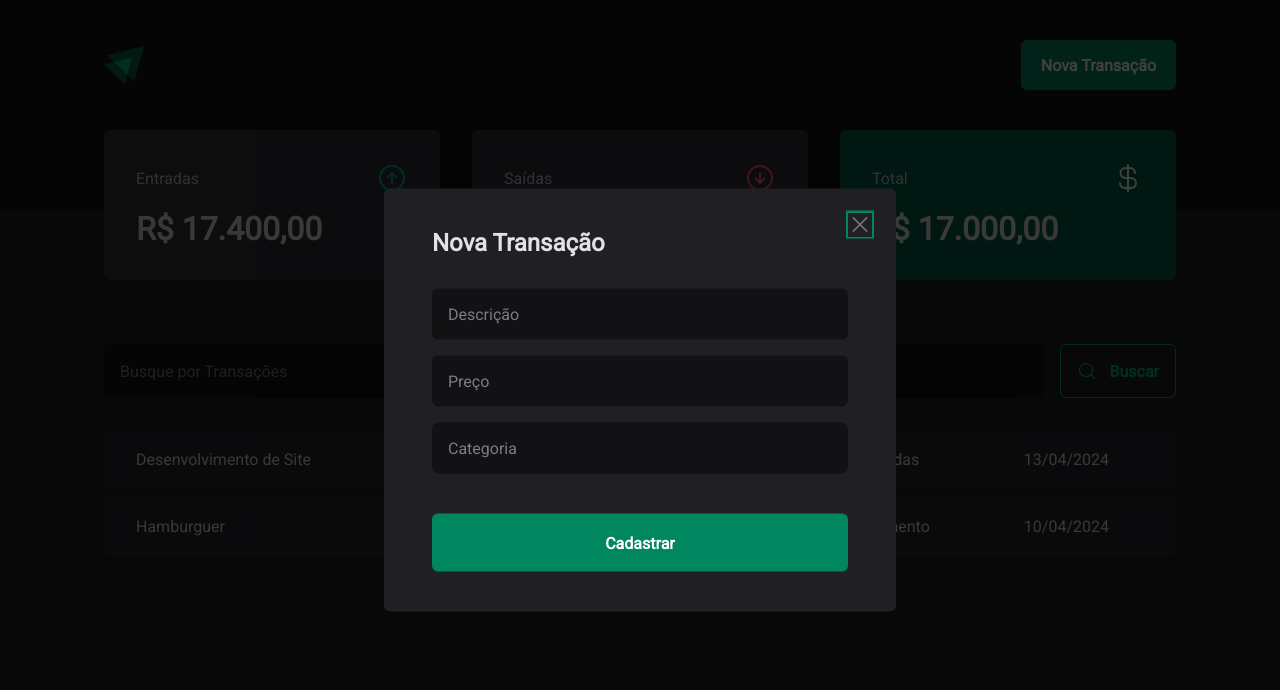
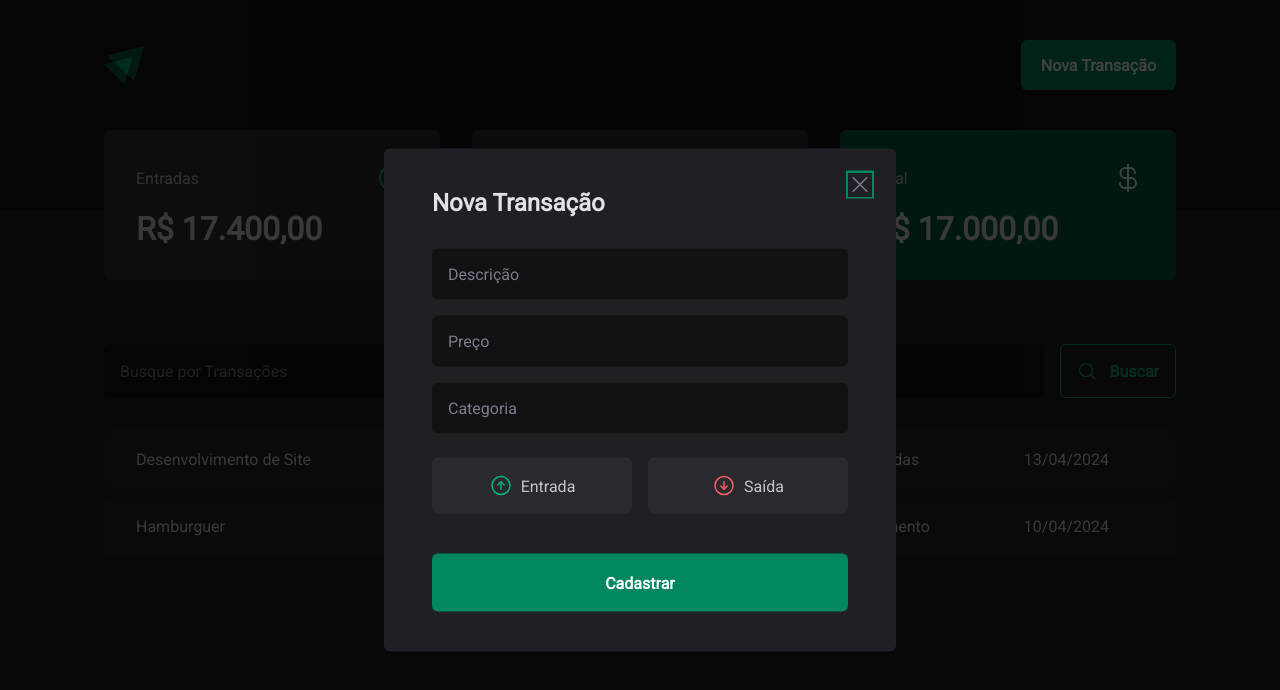
Before and after one commit to 0tavioPascoal/ControlMoney, a React (Vite) app in the folder ControlMoney/: page / in a window 1280 px wide. Both pictures are taken after a click on the button "Nova Transação". Shown: the top 690 px of the page. Built offline with nearby package versions, Linux system fonts and the light colour scheme.

Commit message:
'Feat: starting the development of the modal entry and exit buttons'

```diff
--- a/ControlMoney/src/components/NewTransactionModal/index.tsx
+++ b/ControlMoney/src/components/NewTransactionModal/index.tsx
@@ -1,7 +1,7 @@
 import * as Dialog from "@radix-ui/react-dialog";
 
-import { CloseButton, Content, Overlay } from "./styles";
-import { X } from "phosphor-react";
+import { CloseButton, Content, Overlay, TransactionType, TransactionTypeButton } from "./styles";
+import { ArrowCircleDown, ArrowCircleUp, X } from "phosphor-react";
 
 export function NewTransactionModal(){
   return(
@@ -20,6 +20,18 @@
         <input type="number" placeholder="Preço" required />
         <input type="text" placeholder="Categoria" required/>
 
+        <TransactionType>
+          <TransactionTypeButton variant="income">
+            <ArrowCircleUp size={24}/>
+            Entrada
+          </TransactionTypeButton>
+
+          <TransactionTypeButton variant="outcome">
+            <ArrowCircleDown size={24}/>
+            Saída
+          </TransactionTypeButton>
+        </TransactionType>
+
         <button type="submit">
           Cadastrar
         </button>
--- a/ControlMoney/src/components/NewTransactionModal/styles.ts
+++ b/ControlMoney/src/components/NewTransactionModal/styles.ts
@@ -1,5 +1,6 @@
 import styled from "styled-components";
 import * as Dialog from "@radix-ui/react-dialog";
+import { TransactionTypeButtonProps } from "../../interfaces/TransactionTypeButtonProps";
 
 export const Overlay = styled(Dialog.Overlay)`
   position: fixed;
@@ -68,3 +69,27 @@
   cursor: pointer;
   color: ${props => props.theme['gray-500']};
 `
+
+export const TransactionType = styled.div`
+  display: grid;
+  grid-template-columns: repeat(2, 1fr);
+  gap: 1rem;
+  margin-top: 0.5rem;
+`
+
+export const TransactionTypeButton = styled.button<TransactionTypeButtonProps>`
+  background-color: ${props => props.theme['gray-700']};
+  padding: 1rem;
+  display: flex;
+  align-items: center;
+  justify-content: center;
+  gap: 0.5rem;
+  border-radius: 6px;
+  cursor: pointer;
+  border: 0;
+  color: ${props => props.theme['gray-300']};
+
+  svg{
+    color: ${props => props.variant === 'income' ? props.theme["green-300"] : props.theme["red-300"]};
+  }
+`
--- /dev/null
+++ b/ControlMoney/src/interfaces/TransactionTypeButtonProps.ts
@@ -0,0 +1,3 @@
+export interface TransactionTypeButtonProps{
+  variant: 'income' | 'outcome'
+}
--- a/package.json
+++ /dev/null
@@ -1,5 +0,0 @@
-{
-  "dependencies": {
-    "@radix-ui/themes": "^3.1.3"
-  }
-}
```
Also changed, not shown: 1 other file (tests, documents, lock files or other folders).
